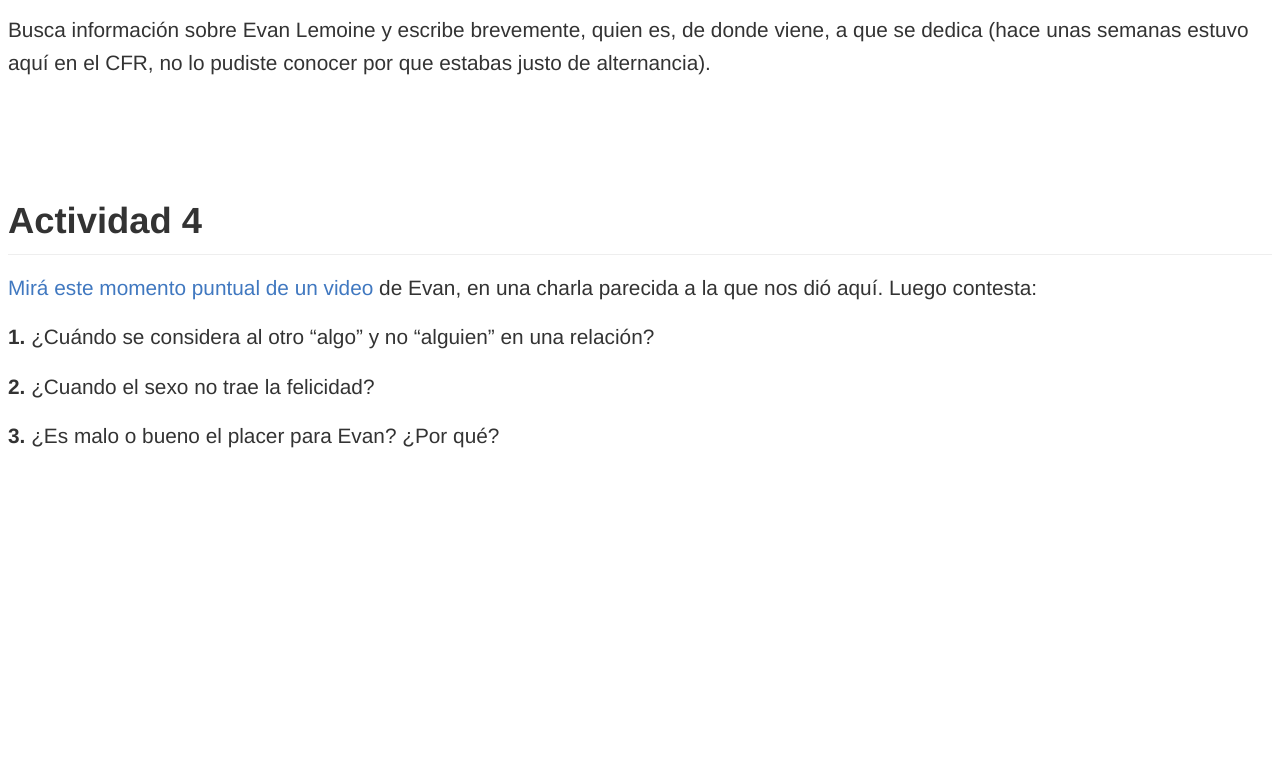
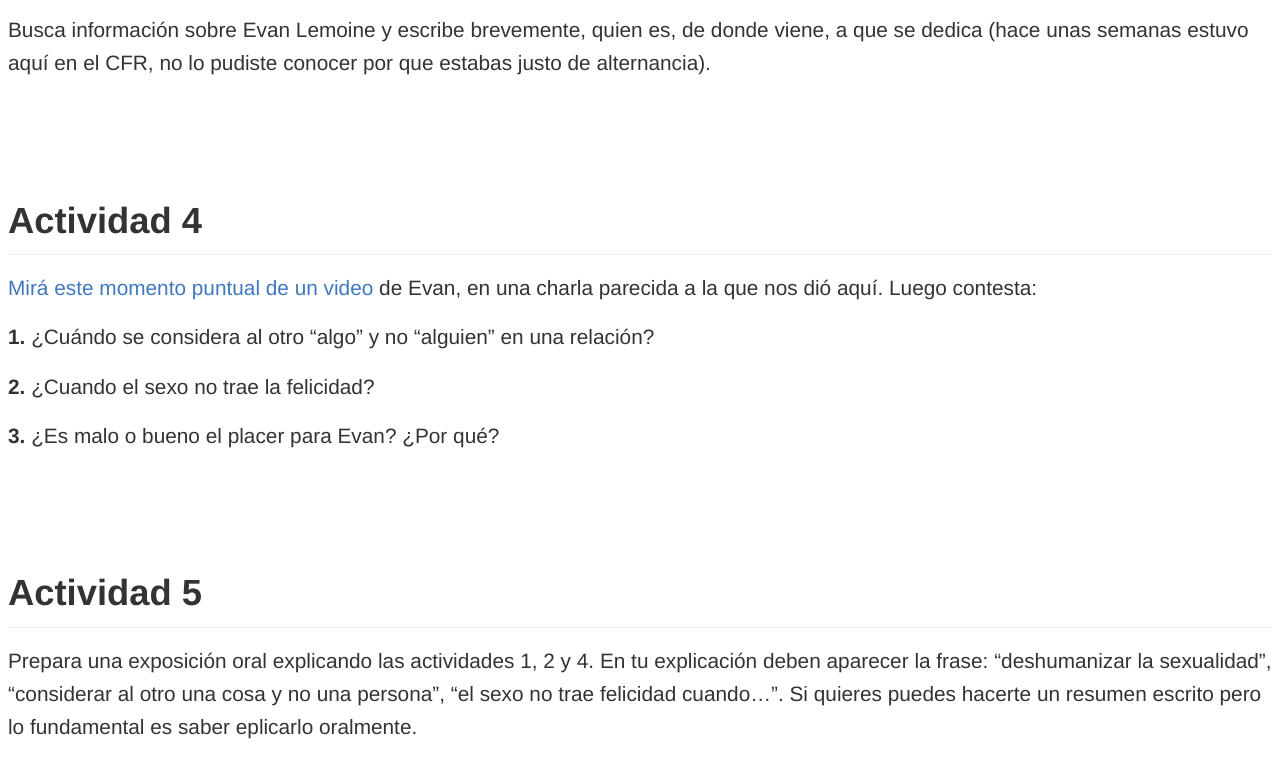
Before and after one commit to iosephj/salud-adolescencia-4, a plain HTML site: page 11_sexualidad_persona.html in a window 1280 px wide. Shown: the part 2042-2820 px from the top of the page. Before the commit the page ends 2510 px from the top, so only its background shows below. Drawn offline with Linux system fonts and the light colour scheme.

Commit message:
Add files via upload

```diff
--- a/11_sexualidad_persona.html
+++ b/11_sexualidad_persona.html
@@ -98,6 +98,14 @@ la que nos dió aquí. Luego contesta:</p>
 <p><strong>2.</strong> ¿Cuando el sexo no trae la felicidad?</p>
 <p><strong>3.</strong> ¿Es malo o bueno el placer para Evan? ¿Por
 qué?</p>
+<p><br><br></p>
+<h2 id="actividad-5">Actividad 5</h2>
+<p>Prepara una exposición oral explicando las actividades 1, 2 y 4. En
+tu explicación deben aparecer la frase: “deshumanizar la sexualidad”,
+“considerar al otro una cosa y no una persona”, “el sexo no trae
+felicidad cuando…”. Si quieres puedes hacerte un resumen escrito pero lo
+fundamental es saber eplicarlo oralmente.</p>
+<p><br><br></p>
 <!-- *** GUIDE END *** -->
 <!-- *** GUIDE AUXILIARY TEMPLATES *** -->
 <div hidden>
```
Also changed, not shown: 1 other file.
